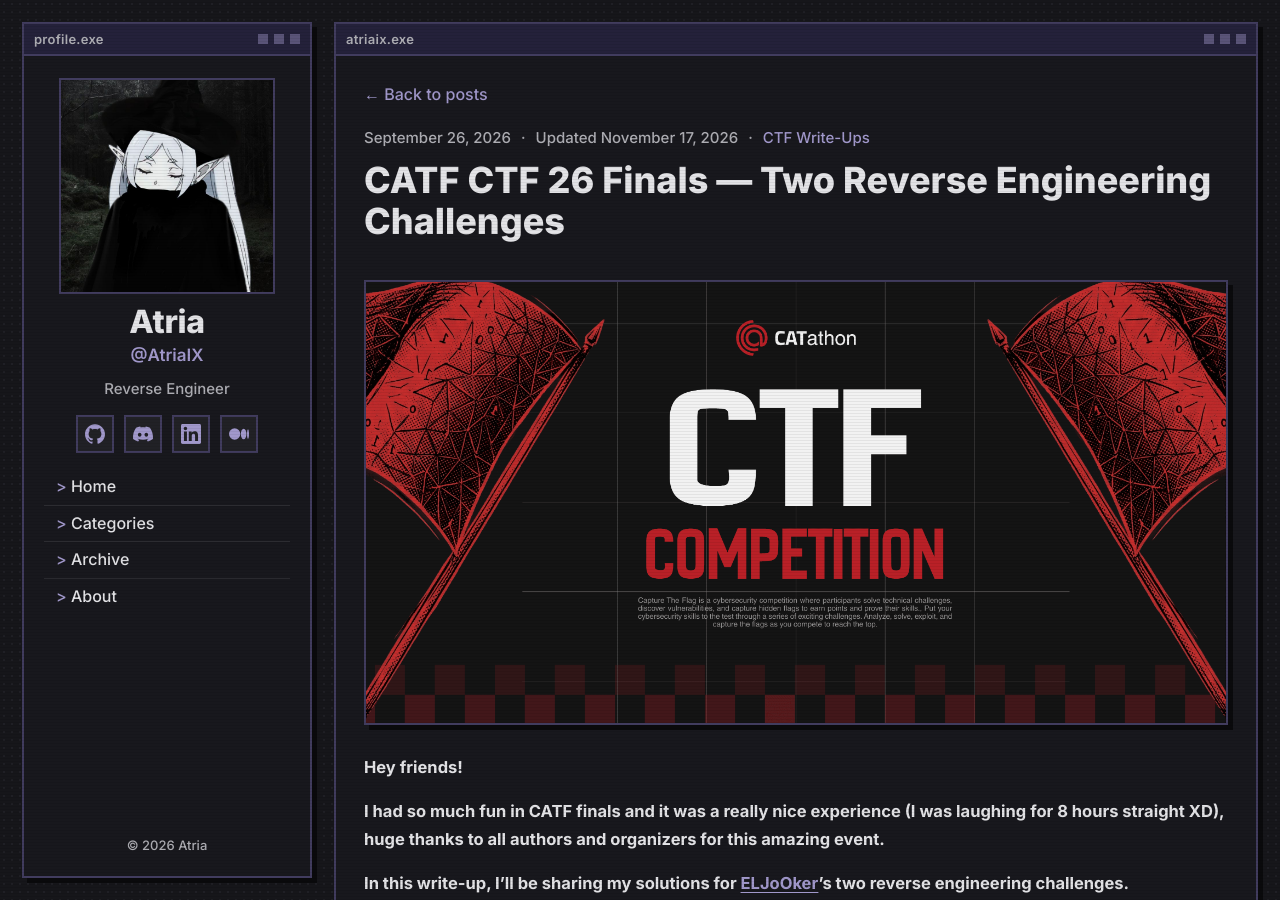
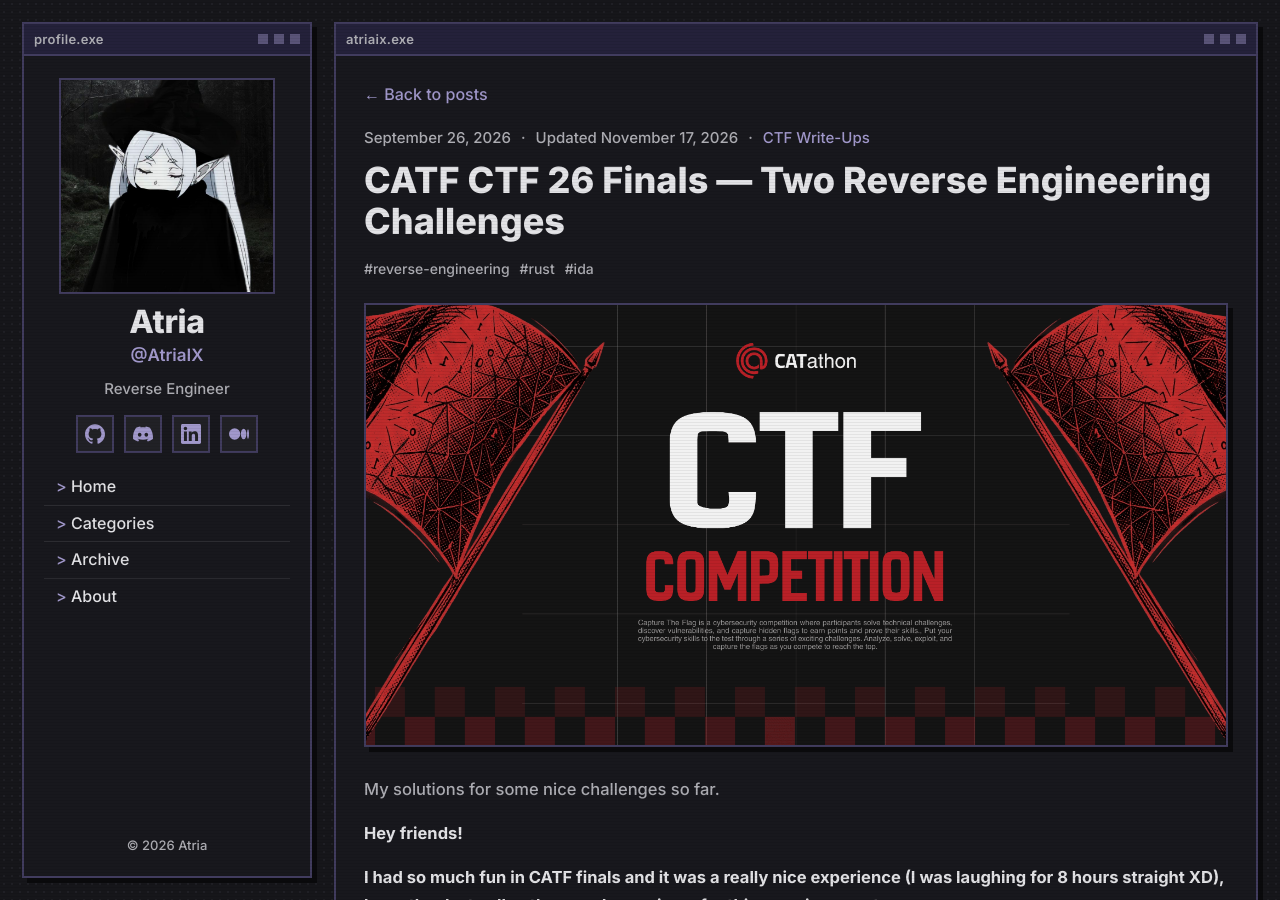
Before and after one commit to AtriaIX/atriaix.github.io, a Jekyll site: the page built from _posts/2026-9-26-catf-ctf-26-finals-two-reverse-engineering-challenges.md, in a window 1280 px wide and 900 px high. Built offline with Jekyll 4.4.1, drawn with Linux system fonts in a browser that asks for light colours.

Commit message:
Add files via upload

```diff
--- a/_posts/2026-9-26-catf-ctf-26-finals-two-reverse-engineering-challenges.md
+++ b/_posts/2026-9-26-catf-ctf-26-finals-two-reverse-engineering-challenges.md
@@ -1,11 +1,15 @@
 ---
 layout: post
 title: "CATF CTF 26 Finals — Two Reverse Engineering Challenges"
+excerpt: "My solutions for some nice challenges so far."
+tags: [reverse-engineering, rust, ida]
 thumb: /assets/images/thumbs/catf26-banner.png
 date: 2026-9-26
 last_modified_at: 2026-11-17
 category: "CTF Write-Ups"
 ---
+
+My solutions for some nice challenges so far.
 
 **Hey friends!**
 
```
